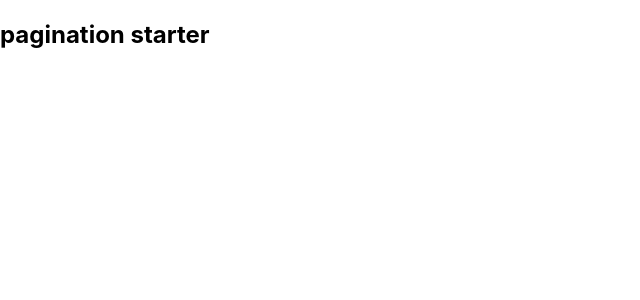
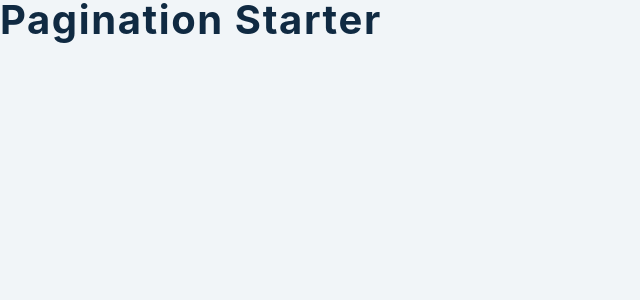
Before and after one commit to bisoladev/pagination-project, a React (Create React App) app: page / in a window 1280 px wide. Shown: the top 300 px of the page, without its empty margins (0-640 px from the left). Built offline with nearby package versions, Linux system fonts and the light colour scheme; the HTML template or start-up script is replaced by a standard one.

Commit message:
Created CSS styles and variables

```diff
--- a/src/index.css
+++ b/src/index.css
@@ -1,13 +1,203 @@
+/*
+===============
+Variables
+===============
+*/
+
+:root {
+  /* dark shades of primary color*/
+  --clr-primary-1: hsl(205, 86%, 17%);
+  /* primary/main color */
+  --clr-primary-5: hsl(205, 78%, 60%);
+  /* lighter shades of primary color */
+  --clr-primary-7: hsl(205, 90%, 76%);
+  /* darkest grey - used for headings */
+  --clr-grey-1: hsl(209, 61%, 16%);
+  /* grey used for paragraphs */
+  --clr-grey-5: hsl(210, 22%, 49%);
+  --clr-grey-10: hsl(210, 36%, 96%);
+  --clr-white: #fff;
+
+  --transition: all 0.3s linear;
+  --spacing: 0.1rem;
+  --radius: 0.75rem;
+  --light-shadow: 0 5px 15px rgba(0, 0, 0, 0.1);
+  --max-width: 1170px;
+}
+/*
+===============
+Global Styles
+===============
+*/
+
+*,
+::after,
+::before {
+  margin: 0;
+  padding: 0;
+  box-sizing: border-box;
+}
 body {
-  margin: 0;
-  font-family: -apple-system, BlinkMacSystemFont, 'Segoe UI', 'Roboto', 'Oxygen',
-    'Ubuntu', 'Cantarell', 'Fira Sans', 'Droid Sans', 'Helvetica Neue',
-    sans-serif;
-  -webkit-font-smoothing: antialiased;
-  -moz-osx-font-smoothing: grayscale;
+  font-family: -apple-system, BlinkMacSystemFont, 'Segoe UI', Roboto, Oxygen,
+    Ubuntu, Cantarell, 'Open Sans', 'Helvetica Neue', sans-serif;
+  background: var(--clr-grey-10);
+  color: var(--clr-grey-1);
+  line-height: 1.5;
+  font-size: 0.875rem;
+}
+ul {
+  list-style-type: none;
+}
+a {
+  text-decoration: none;
+}
+h1,
+h2,
+h3,
+h4 {
+  letter-spacing: var(--spacing);
+  text-transform: capitalize;
+  line-height: 1.25;
+  margin-bottom: 0.75rem;
+}
+h1 {
+  font-size: 2.75rem;
+}
+h2 {
+  font-size: 2rem;
+}
+h3 {
+  font-size: 1.25rem;
+}
+h4 {
+  font-size: 0.875rem;
+}
+p {
+  margin-bottom: 1.25rem;
+  color: var(--clr-grey-5);
+}
+@media screen and (min-width: 800px) {
+  h1 {
+    font-size: 3rem;
+  }
+  h2 {
+    font-size: 2.5rem;
+  }
+  h3 {
+    font-size: 1.75rem;
+  }
+  h4 {
+    font-size: 1rem;
+  }
+  body {
+    font-size: 1rem;
+  }
+  h1,
+  h2,
+  h3,
+  h4 {
+    line-height: 1;
+  }
 }
 
-code {
-  font-family: source-code-pro, Menlo, Monaco, Consolas, 'Courier New',
-    monospace;
+/*
+===============
+Pagination
+===============
+*/
+.section-title {
+  text-align: center;
+  margin: 4rem 0 6rem 0;
 }
+.underline {
+  width: 8rem;
+  height: 0.25rem;
+  background: var(--clr-primary-5);
+  margin: 0 auto;
+}
+.followers {
+  width: 90vw;
+  max-width: var(--max-width);
+  margin: 5rem auto;
+}
+.container {
+  display: grid;
+  gap: 2rem;
+  margin-bottom: 4rem;
+}
+@media screen and (min-width: 576px) {
+  .container {
+    grid-template-columns: repeat(auto-fill, minmax(250px, 1fr));
+  }
+}
+.card {
+  background: var(--clr-white);
+  border-radius: var(--radius);
+  box-shadow: var(--light-shadow);
+  padding: 2rem 3.5rem;
+  text-align: center;
+}
+.card img {
+  width: 130px;
+  height: 130px;
+  border-radius: 50%;
+  object-fit: cover;
+  margin-bottom: 0.75rem;
+}
+
+.card h4 {
+  margin-bottom: 1.5rem;
+  font-size: 0.85rem;
+  color: var(--clr-grey-5);
+}
+
+.btn {
+  padding: 0.35rem 0.75rem;
+  letter-spacing: 1.6px;
+  font-size: 0.75rem;
+  color: var(--clr-white);
+  background: var(--clr-primary-5);
+  border-radius: var(--radius);
+  border-color: transparent;
+  text-transform: uppercase;
+  transition: var(--transition);
+  cursor: pointer;
+}
+
+.btn-container {
+  display: flex;
+  justify-content: center;
+  flex-wrap: wrap;
+}
+.page-btn {
+  width: 2rem;
+  height: 2rem;
+  background: var(--clr-primary-7);
+  border-color: transparent;
+  border-radius: 5px;
+  cursor: pointer;
+  margin: 0.5rem;
+  transition: var(--transition);
+}
+.active-btn {
+  background: var(--clr-primary-1);
+  color: var(--clr-white);
+}
+.prev-btn,
+.next-btn {
+  background: transparent;
+  border-color: transparent;
+  font-weight: bold;
+  text-transform: capitalize;
+  letter-spacing: var(--spacing);
+  margin: 0.5rem;
+  font-size: 1rem;
+  cursor: pointer;
+}
+
+@media screen and (min-width: 775px) {
+  .btn-container {
+    margin: 0 auto;
+    max-width: 700px;
+  }
+}
```
